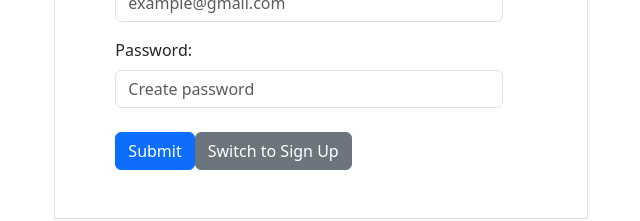
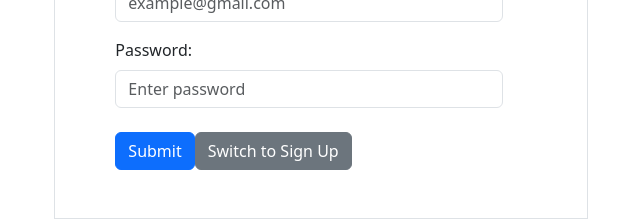
Before and after one commit to DianaSmertina/authentication, a React (Vite) app in the folder client/: page / in a window 1280 px wide. Shown: the part 367-588 px from the top of the page, without its empty margins (319-959 px from the left). Built offline with nearby package versions, Linux system fonts and the light colour scheme.

Commit message:
feat: chancge cors

```diff
--- a/client/src/components/auth/AuthForm.tsx
+++ b/client/src/components/auth/AuthForm.tsx
@@ -113,7 +113,7 @@ export default function AuthForm({ formType, setCurrentUser }: IAuthFormProps) {
                         <Form.Group className="mb-4">
                             <Form.Label>Password:</Form.Label>
                             <Form.Control
-                                placeholder="Create password"
+                                placeholder="Enter password"
                                 type="password"
                                 {...register("password", {
                                     required: true,
```
Also changed, not shown: 1 other file (tests, documents, lock files or other folders).
